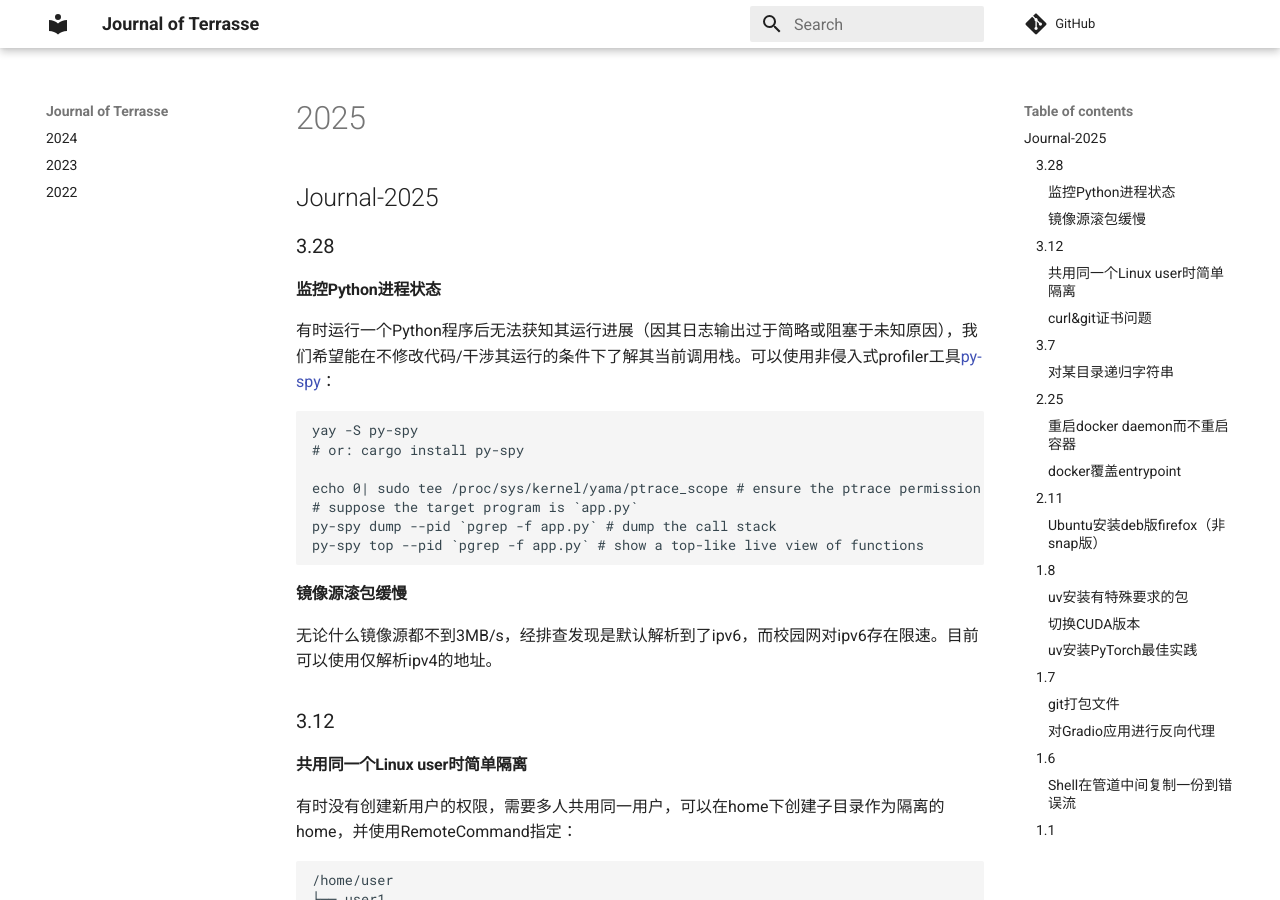
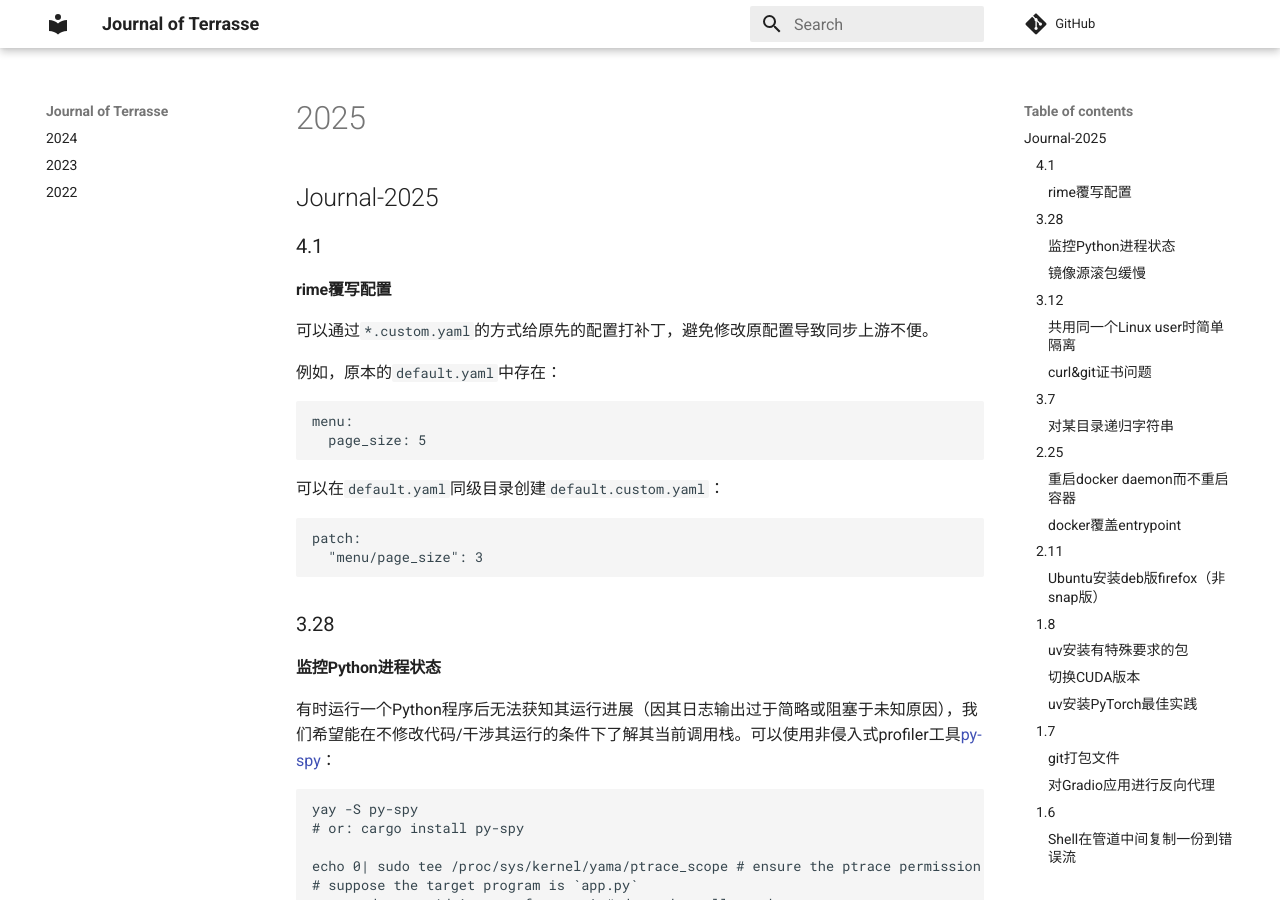
Before and after one commit to Jerry-Terrasse/journal, an MkDocs documentation site: the page built from docs/2025.md, in a window 1280 px wide and 900 px high. Built offline with MkDocs 1.6.1 and Material for MkDocs 9.7.7, drawn with Linux system fonts in a browser that asks for light colours; comment, search, counter and statistics services are not loaded.

Commit message:
update (Tue Apr  1 01:49:35 PM CST 2025)

````diff
--- a/docs/2025.md
+++ b/docs/2025.md
@@ -1,4 +1,24 @@
 ## Journal-2025
+
+### 4.1
+
+#### rime覆写配置
+
+可以通过`*.custom.yaml`的方式给原先的配置打补丁，避免修改原配置导致同步上游不便。
+
+例如，原本的`default.yaml`中存在：
+
+```yaml
+menu:
+  page_size: 5
+```
+
+可以在`default.yaml`同级目录创建`default.custom.yaml`：
+
+```yaml
+patch:
+  "menu/page_size": 3
+```
 
 ### 3.28
 
````
